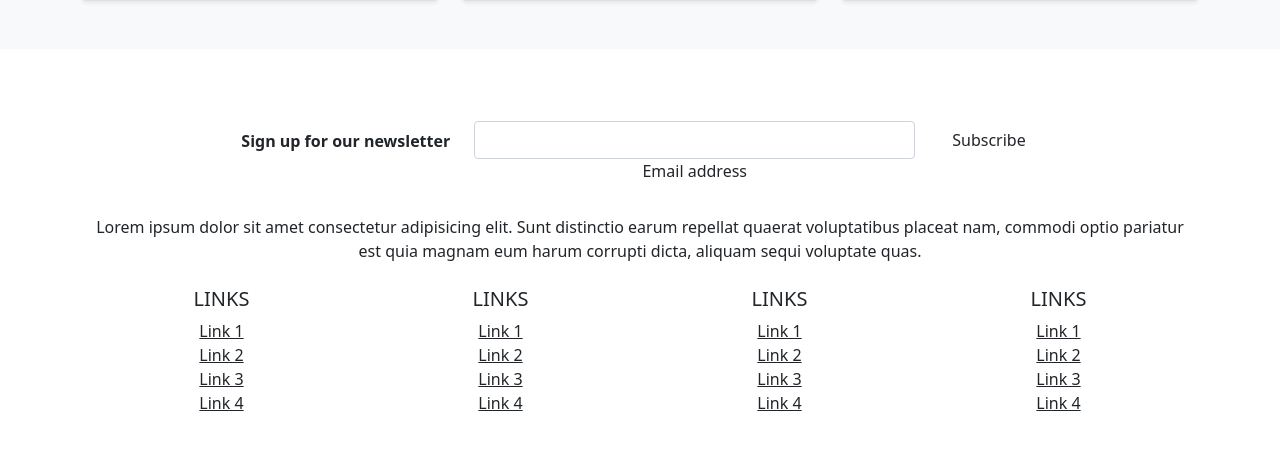
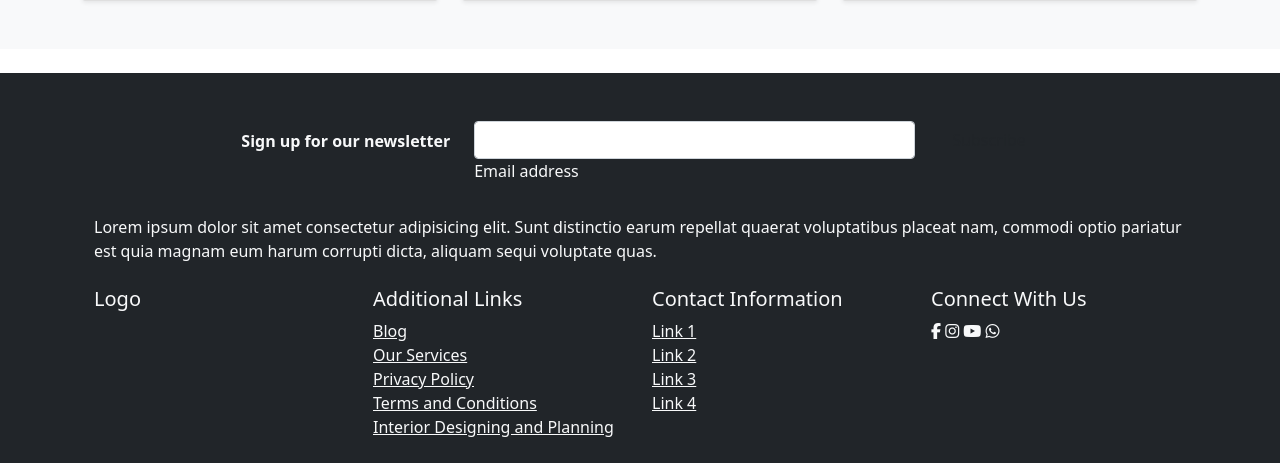
Before and after one commit to prabaldeshar/django-business-website, a Django app: page / in a window 1280 px wide; the page is wider, and only the part inside the window is pictured. Shown: the part 1671-2134 px from the top of that part. Before the commit the page ends 2082 px from the top of that part, so only its background shows below. Run offline with Django 5.2, Linux system fonts and the light colour scheme.

Commit message:
footer modified

```diff
--- a/website/templates/website/home.html
+++ b/website/templates/website/home.html
@@ -5,7 +5,7 @@
     <!-- Required meta tags -->
     <meta charset="utf-8">
     <meta name="viewport" content="width=device-width, initial-scale=1">
-
+    <link rel="stylesheet" href="https://cdnjs.cloudflare.com/ajax/libs/font-awesome/6.7.2/css/all.min.css" integrity="sha512-Evv84Mr4kqVGRNSgIGL/F/aIDqQb7xQ2vcrdIwxfjThSH8CSR7PBEakCr51Ck+w+/U6swU2Im1vVX0SVk9ABhg==" crossorigin="anonymous" referrerpolicy="no-referrer" />
     <!-- Bootstrap CSS -->
     <link href="https://cdn.jsdelivr.net/npm/bootstrap@5.0.2/dist/css/bootstrap.min.css" rel="stylesheet" integrity="sha384-EVSTQN3/azprG1Anm3QDgpJLIm9Nao0Yz1ztcQTwFspd3yD65VohhpuuCOmLASjC" crossorigin="anonymous">
 
@@ -93,9 +93,9 @@
         </section>
 
     <!-- Footer -->
-    <footer class="bg-body-tertiary text-center mt-4">
+    <footer class="bg-body-tertiary text-left mt-4 bg-dark">
 
-        <div class="container p-4">
+        <div class="container p-4 text-light">
             <section class="mb-4">
 
             </section>
@@ -136,78 +136,65 @@
             <section class="">
             <div class="row">
                 <div class="col-lg-3 col-md-6 mb-4 mb-md-0">
-                <h5 class="text-uppercase">Links</h5>
+                <h5 class="text-capitalized">Logo</h5>
+
+
+                </div>
+
+                <div class="col-lg-3 col-md-6 mb-4 mb-md-0">
+                <h5 class="text-capitalized">Additional Links</h5>
 
                 <ul class="list-unstyled mb-0">
                     <li>
-                    <a class="text-body" href="#!">Link 1</a>
+                    <a class="text-light" href="#!">Blog</a>
                     </li>
                     <li>
-                    <a class="text-body" href="#!">Link 2</a>
+                    <a class="text-light" href="#!">Our Services</a>
                     </li>
                     <li>
-                    <a class="text-body" href="#!">Link 3</a>
+                    <a class="text-light" href="#!">Privacy Policy</a>
                     </li>
                     <li>
-                    <a class="text-body" href="#!">Link 4</a>
+                    <a class="text-light" href="#!">Terms and Conditions</a>
+                    </li>
+                    <li>
+                    <a class="text-light" href="#!">Interior Designing and Planning</a>
                     </li>
                 </ul>
                 </div>
 
                 <div class="col-lg-3 col-md-6 mb-4 mb-md-0">
-                <h5 class="text-uppercase">Links</h5>
+                <h5 class="text-capitalized">Contact Information</h5>
 
                 <ul class="list-unstyled mb-0">
                     <li>
-                    <a class="text-body" href="#!">Link 1</a>
+                    <a class="text-light" href="#!">Link 1</a>
                     </li>
                     <li>
-                    <a class="text-body" href="#!">Link 2</a>
+                    <a class="text-light" href="#!">Link 2</a>
                     </li>
                     <li>
-                    <a class="text-body" href="#!">Link 3</a>
+                    <a class="text-light" href="#!">Link 3</a>
                     </li>
                     <li>
-                    <a class="text-body" href="#!">Link 4</a>
+                    <a class="text-light" href="#!">Link 4</a>
                     </li>
                 </ul>
                 </div>
 
                 <div class="col-lg-3 col-md-6 mb-4 mb-md-0">
-                <h5 class="text-uppercase">Links</h5>
+                <h5 class="text-capitalized">Connect With Us</h5>
 
                 <ul class="list-unstyled mb-0">
-                    <li>
-                    <a class="text-body" href="#!">Link 1</a>
-                    </li>
-                    <li>
-                    <a class="text-body" href="#!">Link 2</a>
-                    </li>
-                    <li>
-                    <a class="text-body" href="#!">Link 3</a>
-                    </li>
-                    <li>
-                    <a class="text-body" href="#!">Link 4</a>
-                    </li>
-                </ul>
-                </div>
+                  <!-- Facebook -->
+                  <i class="fab fa-facebook-f"></i>
+                  <!-- Instagram -->
+                  <i class="fab fa-instagram"></i>
+                  <!-- Youtube -->
+                  <i class="fab fa-youtube"></i>
+                  <!-- Whatsapp -->
+                  <i class="fab fa-whatsapp"></i>
 
-                <div class="col-lg-3 col-md-6 mb-4 mb-md-0">
-                <h5 class="text-uppercase">Links</h5>
-
-                <ul class="list-unstyled mb-0">
-                    <li>
-                    <a class="text-body" href="#!">Link 1</a>
-                    </li>
-                    <li>
-                    <a class="text-body" href="#!">Link 2</a>
-                    </li>
-                    <li>
-                    <a class="text-body" href="#!">Link 3</a>
-                    </li>
-                    <li>
-                    <a class="text-body" href="#!">Link 4</a>
-                    </li>
                 </ul>
                 </div>
             </div>
```
